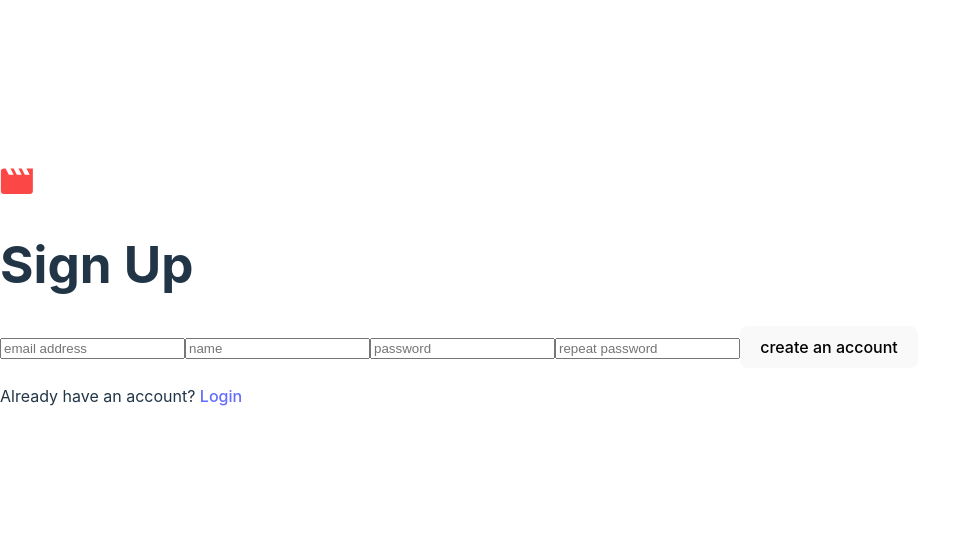
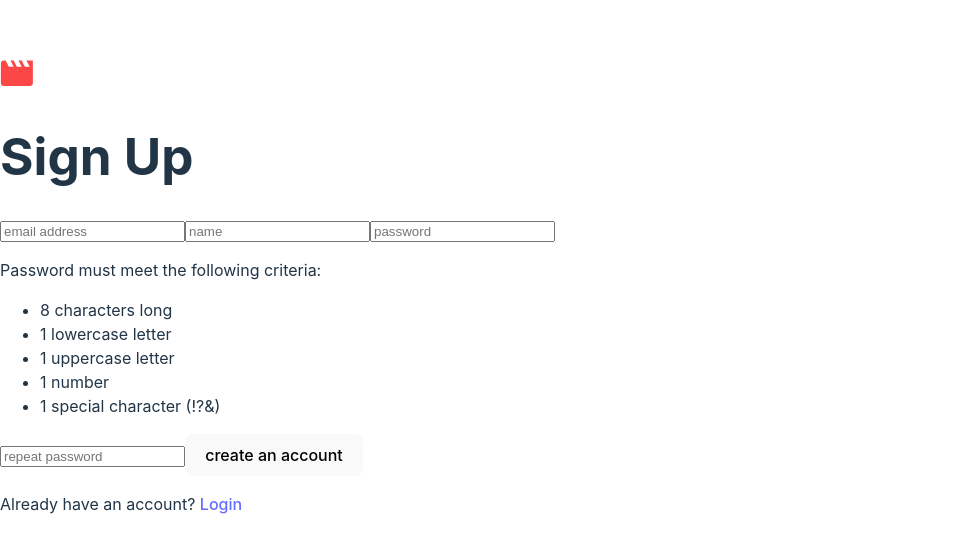
Before and after one commit to JorgeAMendoza/entertainment-web-app, a React (Vite) app in the folder client/: page /sign-up in a window 1280 px wide. Shown: the part 104-656 px from the top of the page, without its empty margins (0-961 px from the left). Built offline with nearby package versions, Linux system fonts and the light colour scheme.

Commit message:
inserted text box detailing password requirements, used yup validation for the repeat password input, if passwords do not match then error message appears

```diff
--- a/client/src/routes/SignUpRoute.tsx
+++ b/client/src/routes/SignUpRoute.tsx
@@ -47,10 +47,20 @@ const SignUpRoute = () => {
             <label>
               <TextField
                 name="password"
-                type="text"
+                type="password"
                 id="password"
                 placeholder="password"
               />
+              <div>
+                <p>Password must meet the following criteria:</p>
+                <ul>
+                  <li>8 characters long</li>
+                  <li>1 lowercase letter</li>
+                  <li>1 uppercase letter</li>
+                  <li>1 number</li>
+                  <li>1 special character (!?&)</li>
+                </ul>
+              </div>
             </label>
 
             <label>
@@ -65,19 +75,6 @@ const SignUpRoute = () => {
             <button type="submit">create an account</button>
           </Form>
         </Formik>
-        {/* <form>
-          <label>
-            <input type="text" placeholder="Email address" />
-          </label>
-          <label>
-            <input type="Password" placeholder="Password" />
-          </label>
-          <label>
-            <input type="Password" placeholder="Repeat Password" />
-          </label>
-
-          <button>create an account</button>
-        </form> */}
         <p>
           Already have an account? <Link to="/login">Login</Link>
         </p>
--- a/client/src/utils/form-validation.ts
+++ b/client/src/utils/form-validation.ts
@@ -1,9 +1,5 @@
 import * as Yup from 'yup';
 import validator from 'validator';
-
-// const uppercaseRegex = /[A-Z]/g;
-// const lowercaseRegex = /[a-z]/g;
-// const numberRegex = /[1-9]/g;
 
 export const loginFormValidation = Yup.object({
   email: Yup.string().required("can't be blank").email('invalid email'),
@@ -20,4 +16,8 @@ export const signUpValidation = Yup.object({
       else return false;
     })
     .required("can't be blank"),
+  repeatPassword: Yup.string().oneOf(
+    [Yup.ref('password'), null],
+    'password does not match'
+  ),
 });
```
